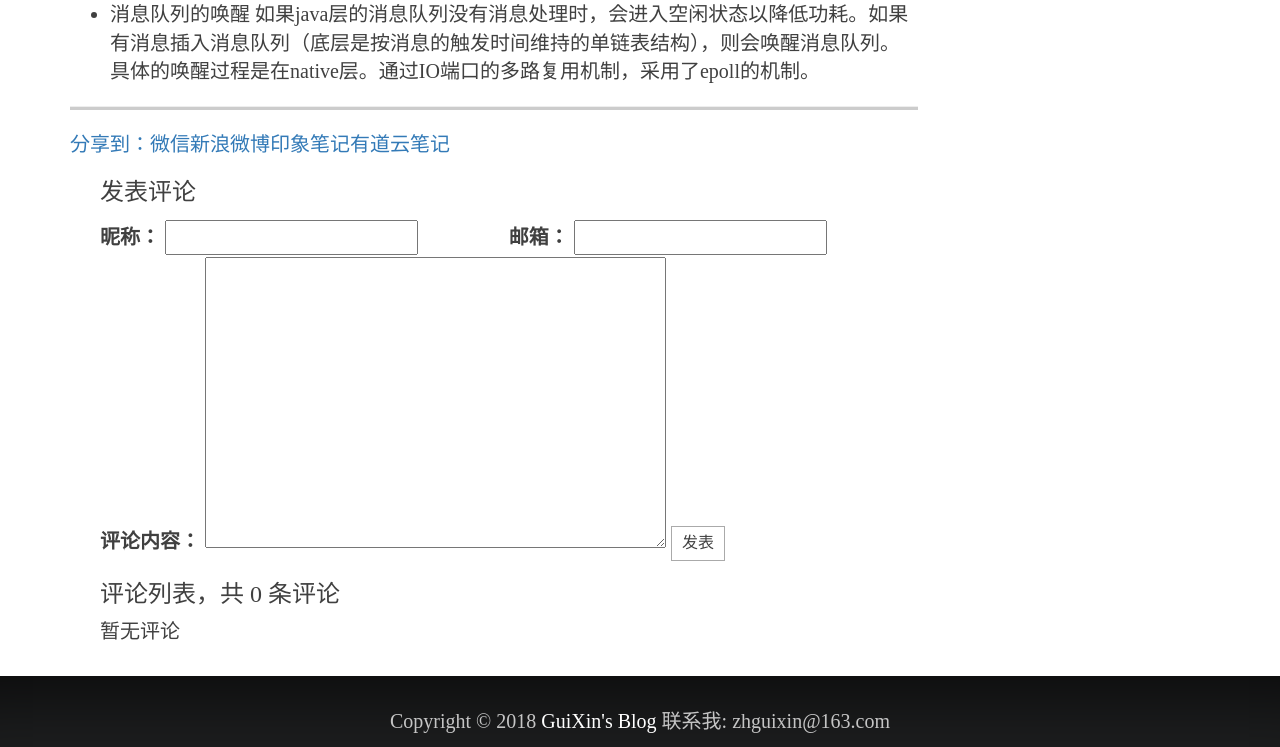
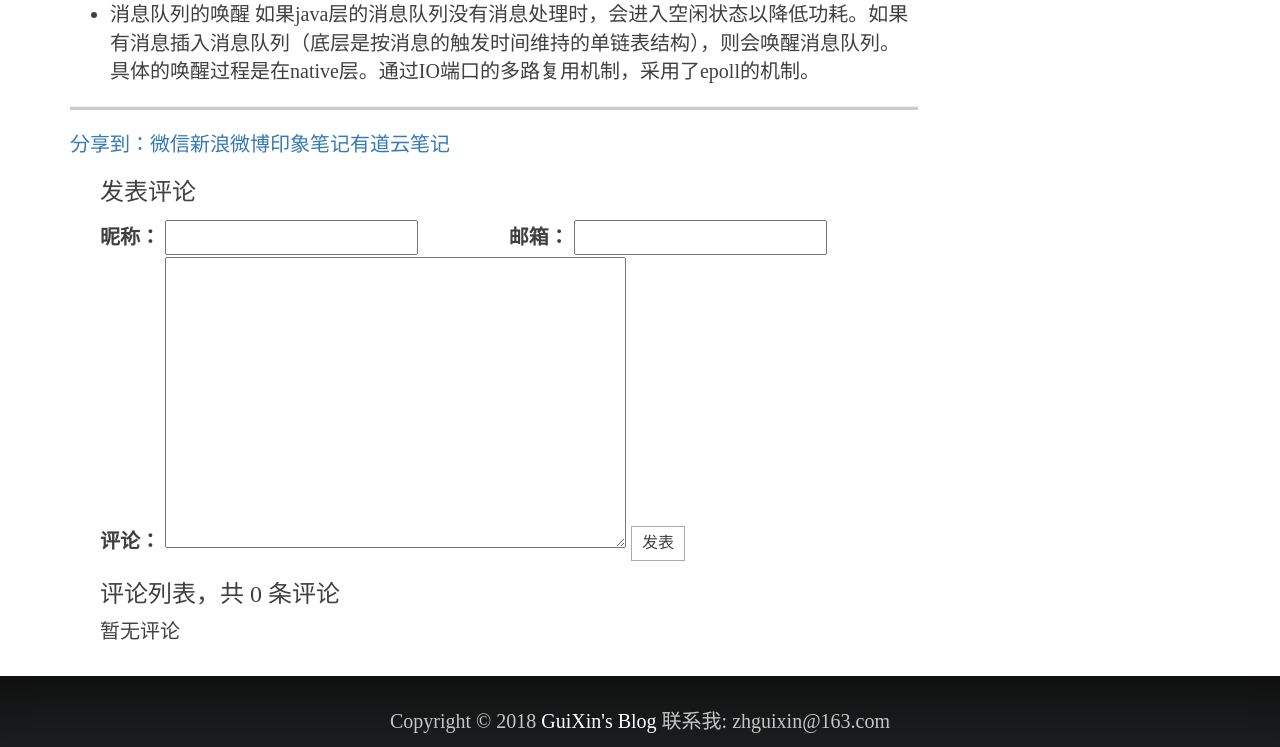
Before and after one commit to zhguixin/myBlog, a Django app: page /post/1/ in a window 1280 px wide. Shown: the part 600-1347 px from the top of the page. Run offline with Django 3.2, Linux system fonts and the light colour scheme; data comes from the database, SQL or seed files in the repository; parts of the project's set-up code (start-up, migrations or seed data) failed here and were passed over; some libraries are stand-ins or nearby versions.

Commit message:
fix comment

```diff
--- a/blog/admin.py
+++ b/blog/admin.py
@@ -35,3 +35,4 @@ class TagAdmin(admin.ModelAdmin):
 admin.site.register(Blog, BlogAdmin)
 admin.site.register(Catagory, CatagoryAdmin)
 admin.site.register(Tag, TagAdmin)
+admin.site.register(Comment)
--- a/templates/comment.html
+++ b/templates/comment.html
@@ -14,7 +14,7 @@
       {{ form.email.errors }}
     </div>
     <div class="col-md-12">
-      <label for="{{ form.content.id_for_label }}">评论内容：</label>
+      <label for="{{ form.content.id_for_label }}">评论：</label>
       {{ form.content }}
       {{ form.content.errors }}
       <button type="submit" class="comment-btn">发表</button>
```
